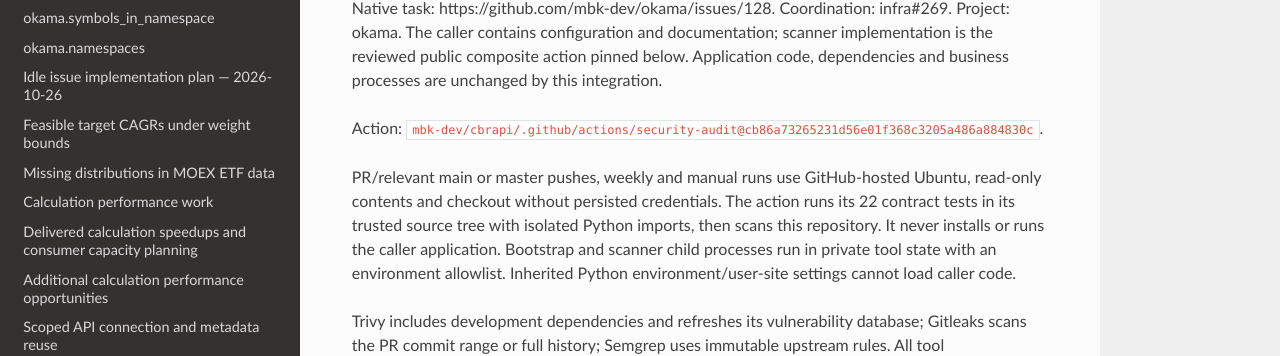
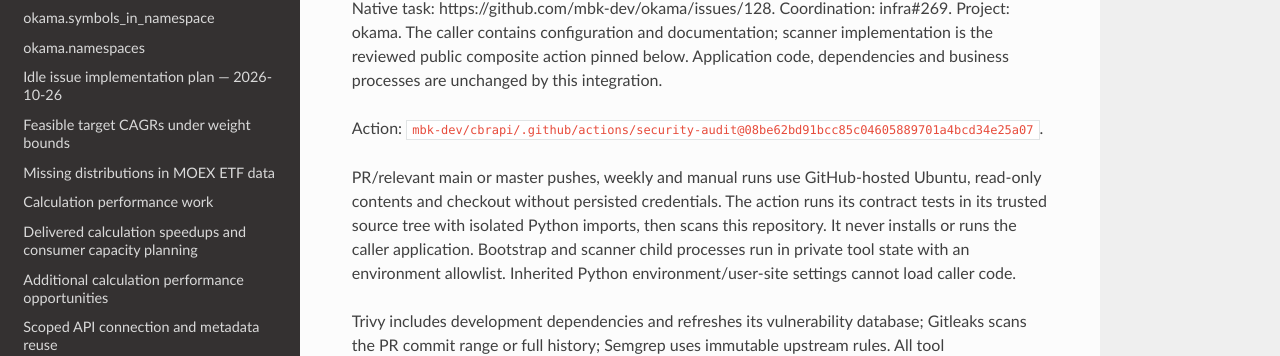
Before and after one commit to mbk-dev/okama, a Sphinx documentation site: the page built from docs/security-ci.md, in a window 1280 px wide and 1262 px high. Shown: the part 163-519 px from the top of the window. Built offline with Sphinx 7.4.7 and the Read the Docs theme 3.1.0, drawn with Linux system fonts in a browser that asks for light colours; pages that are not in the unit, such as notebooks, are missing from menus.

Commit message:
docs: match security audit guide to the released action pin

```diff
--- a/docs/security-ci.md
+++ b/docs/security-ci.md
@@ -5,11 +5,11 @@ Project: okama. The caller contains configuration and documentation; scanner
 implementation is the reviewed public composite action pinned below. Application
 code, dependencies and business processes are unchanged by this integration.
 
-Action: `mbk-dev/cbrapi/.github/actions/security-audit@cb86a73265231d56e01f368c3205a486a884830c`.
+Action: `mbk-dev/cbrapi/.github/actions/security-audit@08be62bd91bcc85c04605889701a4bcd34e25a07`.
 
 PR/relevant main or master pushes, weekly and manual runs use GitHub-hosted Ubuntu,
 read-only contents and checkout without persisted credentials. The action runs its
-22 contract tests in its trusted source tree with isolated Python imports, then
+contract tests in its trusted source tree with isolated Python imports, then
 scans this repository. It never installs or runs the caller application. Bootstrap
 and scanner child processes run in private tool state with an environment
 allowlist. Inherited Python environment/user-site settings cannot load caller code.
```
